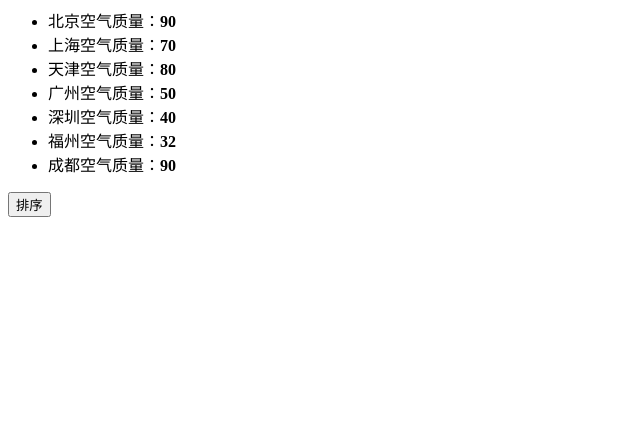
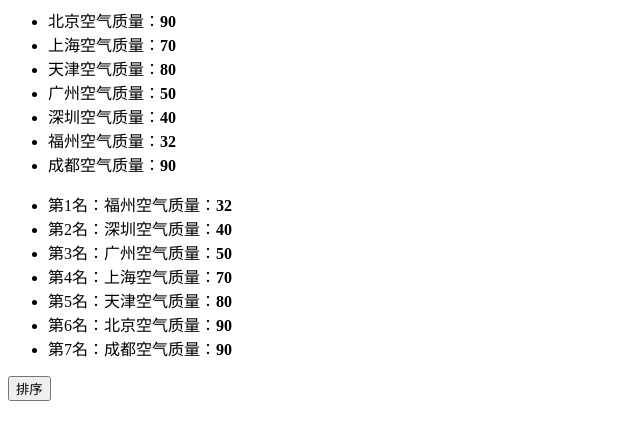
Before and after one commit to dongzhixie/baiduSchool, a plain HTML site: page binbin/task3.html in a window 1280 px wide. Both pictures are taken after a click on the button "排序". Shown: the whole page, without its empty margins (0-640 px from the left). Drawn offline with Linux system fonts and the light colour scheme.

Commit message:
终于修改完成了，弄了一个三维的数组

```diff
--- a/binbin/task3.html
+++ b/binbin/task3.html
@@ -41,7 +41,6 @@ function getData() {
 
   var data = [];
   var source = document.querySelectorAll("#source li");
-  console.log(source);
 
   /*
   data = [
@@ -55,7 +54,6 @@ function getData() {
   	list.push(source[i].innerText.split("空气质量："));
   	data.push(list);
   }
-  console.log(data);
   return data;
 
 }
@@ -69,6 +67,7 @@ function sortAqiData(data) {
 	data.sort(function(a,b){
 		return parseInt(a[0][1])-parseInt(b[0][1]);
 	});
+	return data;
 }
 
 /**
@@ -78,15 +77,15 @@ function sortAqiData(data) {
  */
 function render(data) {
 	var html = "";
+	console.log(data);
 	for(var i=0;i<data.length;i++){
-		html+=`<li>第${i+1}名：${data[i][0]}空气质量：<b>${data[i][1]}</b></li>`;
+		html+=`<li>第${i+1}名：${data[i][0][0]}空气质量：<b>${data[i][0][1]}</b></li>`;
 	}
 	resort.innerHTML = html;
 }
 
 function btnHandle() {
   var aqiData = getData();
-  console.log(aqiData);
   aqiData = sortAqiData(aqiData);
   render(aqiData);
 }
```
